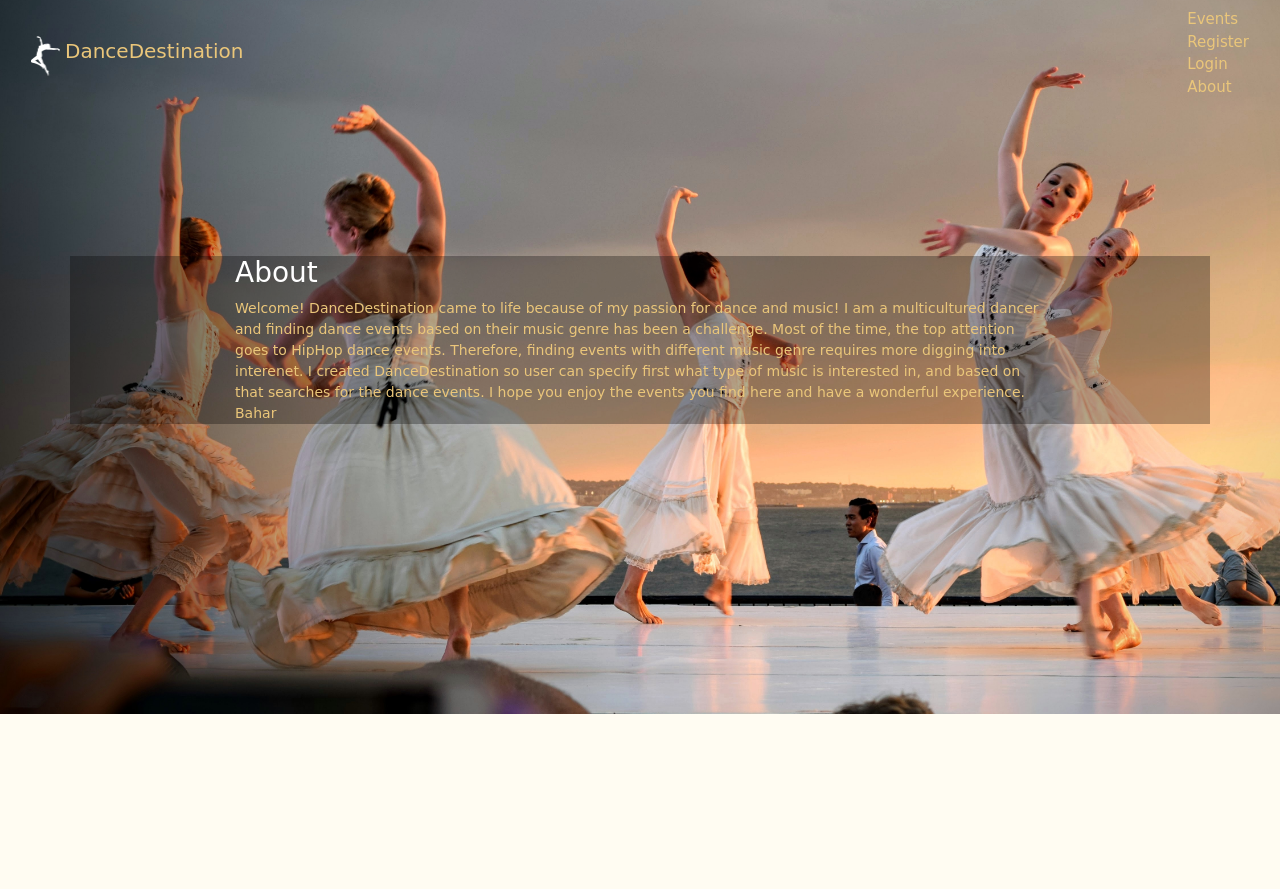
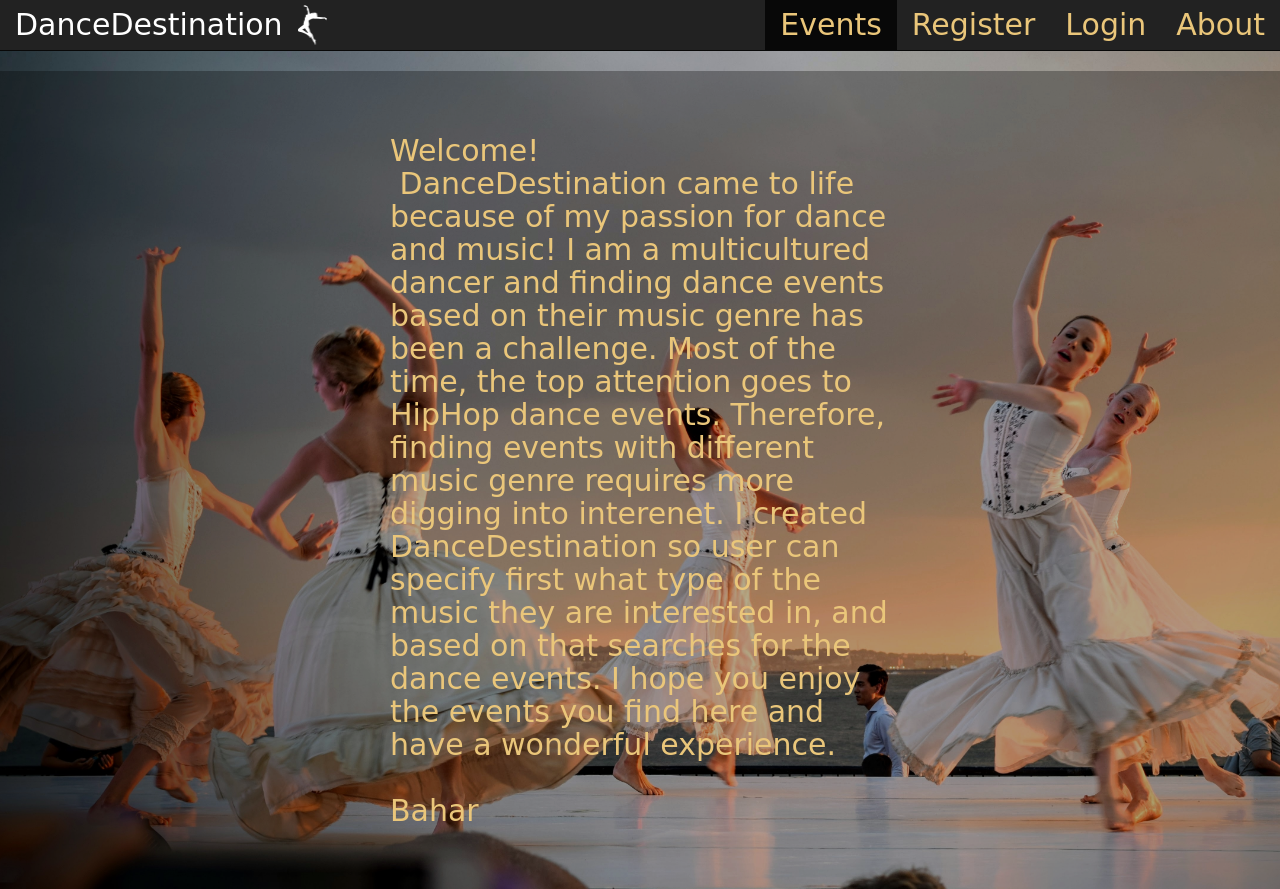
Before and after one commit to Bahar61/DanceDestination, a Flask app: page /about in a window 1280 px wide. Before the commit the page ends 714 px from the top, so only its background shows below. Run offline with Flask 2, Linux system fonts and the light colour scheme; some libraries are stand-ins or nearby versions; some web fonts are replaced.

Commit message:
sanitized the html results from API with bleach, finished styling the bootstrap on event and about page, added more css to the app.

```diff
--- a/server.py
+++ b/server.py
@@ -8,6 +8,7 @@ from model import User, Event, UserEvent, connect_to_db, db
 import requests
 import os
 import json
+import bleach
 
 
 app = Flask(__name__)
@@ -67,6 +68,9 @@ def search_event():
         # If the response was successful use the list of events from the returned JSON
         if response.ok:
             events = data['events']
+            for event in events:
+                if event.get('summary'):
+                    event['summary'] = bleach.clean(event['summary'])
 
         # If there was an error (status code between 400 and 600), use an empty list
         else:
@@ -178,7 +182,7 @@ def about():
 
 if __name__ == '__main__':
     # set debug=True here, to invoke the DebugToolbarExtension
-    app.debug = False
+    app.debug = True
     # make sure templates, etc. are not cached in debug mode
     app.jinja_env.auto_reload = app.debug
 
--- a/static/css/site.css
+++ b/static/css/site.css
@@ -1,33 +1,30 @@
 body {
     background-color: #062F4F;
-    font-size: 15px;
-    color: white;
+    font-size: 3rem;
+    color: #EAC67A;
     font-family: 'Cabin Sketch', cursive;
 
 }
 
 body > div {
     background-color: rgba(0,0,0,0.3);
-    font-size: 20px;
+
 }
 
 h4{
+    font-size: 3rem;
     color: #ee6123;
-    margin: 10px 5px;
-    padding: 5px;
+    margin: 40px 3px;
+    padding: 1px;
 }
 p {
     color: #EAC67A;
-    font-size: 14px;
+    font-size: 2rem;
 }
-body > nav > div > div > img{
+body > nav > div > div > img {
     height: 40px;
     width: auto;
     margin-top: 5px;
-}
-
-#header-img > img {
-    width: 25%;
 }
 
 body > div > div.row > form{
@@ -38,9 +35,13 @@ body > div > div.row > form > div> label{
     color : #ee6123;
 }
 
+#header-image > img {
+    width: 25%;
+}
 
 .navbar-inverse .navbar-brand {
     color: #EAC67A;
+    font-size: 3rem;
 }
 .navbar-inverse .navbar-nav > .active > a{
     color: #EAC67A;
@@ -57,10 +58,12 @@ body > div > div.row > form > div> label{
 .btn-primary{
     background-color: #ee6123;
     border: 2px solid #b7410e;
+    font-size: 2rem;
 }
 .btn-primary:hover {
     background-color: #b7410e;
     border: 2px solid #ee6123;
+    font-size: 2rem;
 }
 
 #title {
@@ -89,29 +92,71 @@ body > div > div.row > form > div> label{
 #title > h4:nth-child(7){
     color: #ee6123;
 }
+.form-control {
+    font-size: 3rem;
+    height: 6rem;
+}
 .form-control, body > div > div.row > form > div:nth-child(1) > select{
     color: #813772;
     background-color: #FEFEED;
     background-image: none;
     border: 3px solid #EAC67A;
-    border-radius: 30px;
    transition: none;
 }
 #event-loc::placeholder{
     color: #813772;
+    font-size: 3rem;
 }
 #loc-within::placeholder{
     color: #813772;
+    font-size: 3rem;
 }
 #welcome > p {
     color: #EAC67A;
-    font-size: 2rem;
+    font-size: 4rem;
     font-weight: bold;
-}
-#about {
-    margin: 150px;
+    margin-left: 20px;
 }
 
 body > div > div.well.spaced {
     background-color: #062F4F;
 }
+#events-list > div > div {
+    height: calc(100vh - 250px);
+    overflow-y: auto;
+    background-color: #062F4F;
+}
+#events-list > div > div > div {
+    background-color: #062F4F;
+}
+#events-list > div > div > div > div.panel-footer {
+    background-color: #062F4F;
+}
+#events-list > div > div > div.panel-heading, #events-list > div > div > div.panel-footer {
+    text-align: center;
+}
+#events-list > div > div > div.panel-heading > img {
+    display: inline-block;
+}
+#events-list > div > div > div > img {
+    display: inline-block;
+}
+.panel-default, .panel-default > .panel-heading, .panel-footer {
+    background-color: #062F4F;
+ }
+.center-block {
+    margin: auto;
+    width: 50%;
+}
+#about-text {
+    margin: 10%;
+    font-size: 3rem;
+}
+.panel-title {
+    font-size: 3rem;
+    font-weight: bold;
+    color: #ee6123;
+}
+.panel-body {
+    font-size: 2rem;
+}
--- a/static/js/index.js
+++ b/static/js/index.js
@@ -34,7 +34,7 @@ class Images extends React.Component {
 /* component end */
 
 /* render start */
-ReactDOM.render(React.createElement(Images, null), document.getElementById('header-img'));
+ReactDOM.render(React.createElement(Images, null), document.getElementById('header-image'));
 /* render end */
 
 /* component start */
--- a/static/js/index.jsx
+++ b/static/js/index.jsx
@@ -38,7 +38,7 @@ class Images extends React.Component {
 /* render start */
 ReactDOM.render(
   <Images />,
-  document.getElementById('header-img')
+  document.getElementById('header-image')
 );
 /* render end */
 
--- a/templates/about.html
+++ b/templates/about.html
@@ -8,20 +8,20 @@
 </style>
 {% endblock %}
 {% block content %}
-<div id='about'>
-    <h3>About</h3>
+<div class="center-block" id="about">
 
-    <p>
+    <h3 id="about-text">
         Welcome!
-
-        DanceDestination came to life because of my passion for dance and music!
+        <br>
+        &nbsp;DanceDestination came to life because of my passion for dance and music!
         I am a multicultured dancer and finding dance events based on their music genre has been a challenge.
         Most of the time, the top attention goes to HipHop dance events. Therefore, finding events with different music genre requires more digging into interenet.
-        I created DanceDestination so user can specify first what type of music is interested in, and based on that searches for the dance events.
+        I created DanceDestination so user can specify first what type of the music they are interested in, and based on that searches for the dance events.
         I hope you enjoy the events you find here and have a wonderful experience.
 
         <br>
+        <br>
         Bahar
-    </p>
+    </h3>
 </div>
 {% endblock %}
--- a/templates/base.html
+++ b/templates/base.html
@@ -3,9 +3,9 @@
   <title>{% block title %}{% endblock %}</title>
   <meta name='viewport' content='width=device-width, initial-scale=1'>
   <script src='http://code.jquery.com/jquery.js'></script>
-  <script src='https://maxcdn.bootstrapcdn.com/bootstrap/4.3.1/js/bootstrap.min.js'></script>
+  <script src='https://maxcdn.bootstrapcdn.com/bootstrap/3.4.0/js/bootstrap.min.js'></script>
   <link rel='stylesheet'
-        href='http://maxcdn.bootstrapcdn.com/bootstrap/4.3.1/css/bootstrap.css'/>
+        href='http://maxcdn.bootstrapcdn.com/bootstrap/3.3.4/css/bootstrap.css'/>
   <link rel='stylesheet' href='/static/css/site.css'/>
   <link href='https://fonts.googleapis.com/css?family=Cabin+Sketch&display=swap' rel='stylesheet'>
   {% block header %} {% endblock %}
@@ -24,15 +24,15 @@
       {% if session.get('user_id') %}
         <li><a href='/logout'><span></span>Logout</a></li>
         {% else %}
-        <li><a href='/register'><span class='glyphicon glyphicon-user'></span> Register</a></li>
-        <li><a href='/login'><span class='glyphicon glyphicon-log-in'></span> Login</a></li>
+        <li><a href='/register'> Register</a></li>
+        <li><a href='/login'> Login</a></li>
       {% endif %}
       <li><a href='/about'>About</a></li>
     </ul>
   </div>
 </nav>
 
-<div class='container'>
+<div class='container-fluid'>
   <!-- Show flashed messages -->
   {% with messages = get_flashed_messages() %}
       {% for message in messages %}
--- a/templates/dance_destination.html
+++ b/templates/dance_destination.html
@@ -12,8 +12,9 @@
 
     <div class='col-xs-12'>
 
-        <section id='header_image'>
+        <section>
             <table id='fheader_img_table'>
+               <div id='header-image'></div>
             </table>
         </section>
     </div>
@@ -21,7 +22,7 @@
     <div id='title' class='col-xs-4'>
     </div>
 
-        <form action='/events' class='col-xs-6'>
+        <form action='/events' class='col-xs-4'>
 
             <div class='form-group'>
                 <label for='music_genre'>Music Genre*</label>
```
Also changed, not shown: templates/events.html (+46 -34 lines), 1 other file.
